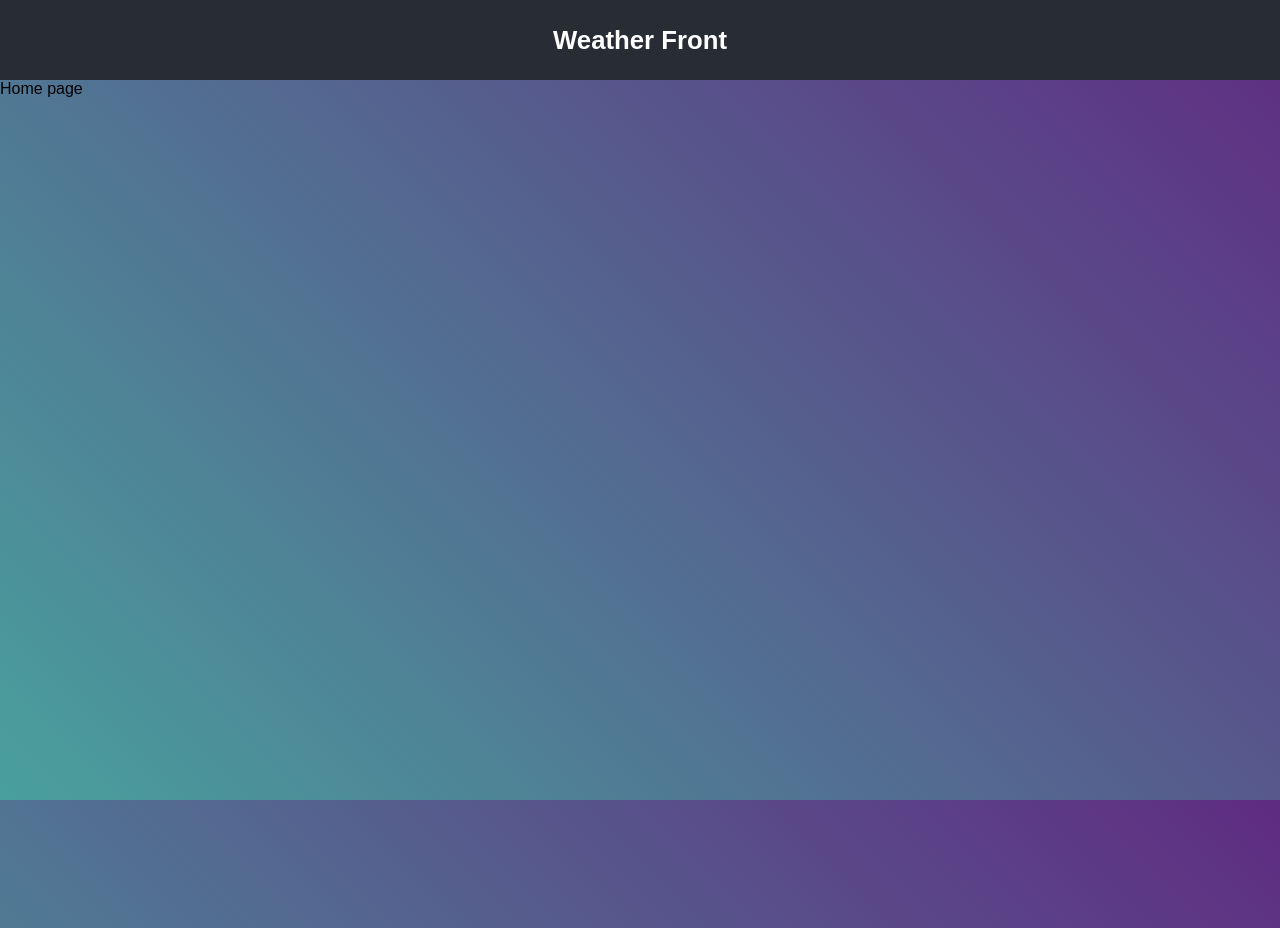
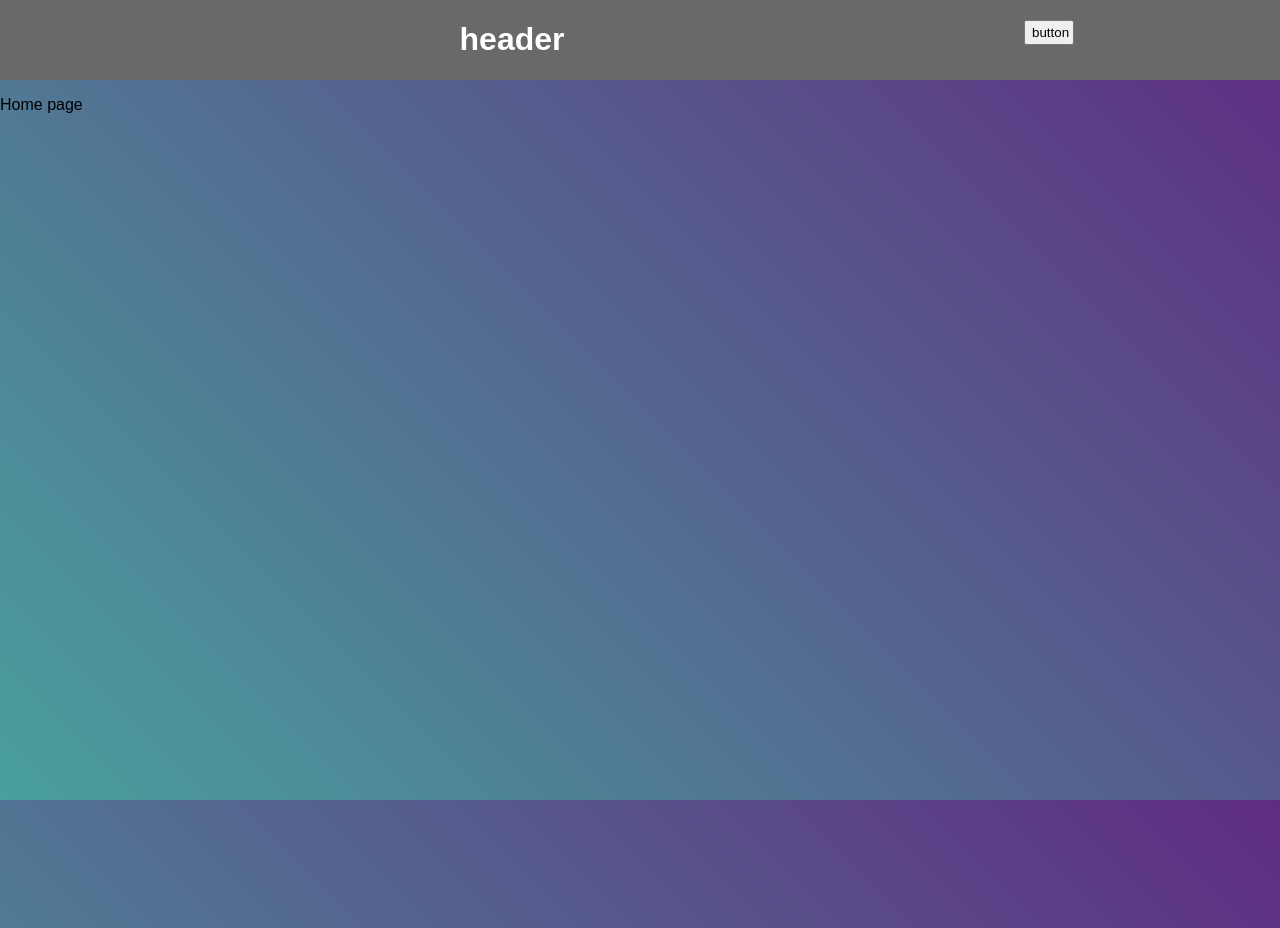
Before and after one commit to SunRises-On/WeatherApp, a React (Create React App) app in the folder frontend/: page / in a window 1280 px wide. Built offline with nearby package versions, Linux system fonts and the light colour scheme.

Commit message:
Align Button and Header in CSS.
Next add Navigate back.

```diff
--- a/frontend/src/App.js
+++ b/frontend/src/App.js
@@ -1,6 +1,6 @@
 import './App.css';
 import React from 'react';
-import {Navigate, Routes, Route, BrowserRouter } from "react-router-dom";
+import {Navigate, Routes, Route, Outlet } from "react-router-dom";
 
 //pages
 import Home from './pages/Home';
@@ -10,7 +10,17 @@ import Weather from './pages/Weather';
 import PrivateRoutes from './component/PrivateRoutes';
 import {setAuthToken} from './helpers/setAuthToken';
 //component
-import Header from './component/Header';
+import NavBar from './component/NavBar';
+
+function BasicLayout(){
+  return(
+    <>
+      <NavBar/>
+      <Outlet />
+    </>
+  )
+}
+
 
 function App() {
 
@@ -22,30 +32,19 @@ function App() {
 
    return(
     <div >
-      <Header/>
-      <BrowserRouter>
            <Routes>
               <Route element ={<PrivateRoutes/>}>
                 <Route path='weather' element={<Weather/>}/>
                 {/* <Route path='other' element={<Other/>}/> */}
               </Route>
-               <Route
-                   exact path="/"
-                   element={<Home/>}
-               />
-               <Route
-                   path="login"
-                   element={<Login/>}
-               />
-               <Route
-                    path="register"
-                    element={<Register/>}
-               />
+              <Route path="/" element={<BasicLayout/>}>
+                <Route index element={<Home/>} />
+                <Route path="login" element={<Login/>}/>
+                <Route path="register" element={<Register/>}/>
+              </Route>
                {/* when we make an invalid path we will be redirected to home page component */}
                <Route path='*' element={<Navigate to="/"/>} />
-
-           </Routes>
-       </BrowserRouter>
+          </Routes>
     </div>
    );
 }
--- a/frontend/src/component/Header.js
+++ /dev/null
@@ -1,16 +0,0 @@
-import React from 'react';
-import './style/HeaderStyle.css';
-
-function Header(){
-    return(
-
-        <nav  className='header'>
-            <div className="row col-12 d-flex justify-content-center text-white">
-                <h3>Weather Front</h3>
-            </div>
-        </nav>
-
-
-    )
-}
-export default Header;
--- /dev/null
+++ b/frontend/src/component/NavBar.js
@@ -0,0 +1,17 @@
+import React from 'react';
+import { useNavigate } from 'react-router-dom';
+import './style/HeaderStyle.css';
+
+function NavBar(){
+     const navigate = useNavigate();
+
+    return(
+        <div className='navBar'>
+            <h1 className='header'>header</h1>
+            <div className='nav-left'>
+                <button className='btn'>button</button>
+            </div>
+        </div>
+    )
+}
+export default NavBar;
--- a/frontend/src/component/style/HeaderStyle.css
+++ b/frontend/src/component/style/HeaderStyle.css
@@ -1,11 +1,28 @@
+.navBar {
+  display: flex;
+  justify-content: center;
+  position:relative;
+  /* display: flex;
+  justify-content: center;
+  position:relative; */
+
+  background-color: dimgrey;
+  color:white;
+}
 .header {
-    background-color: #282c34;
-    height: 6%;
-    /* min-height: 100vh; */
-    display: flex;
-    flex-direction: column;
-    align-items: center;
-    justify-content: center;
-    font-size: calc(6px + 2vmin);
-    color: white;
-  }
+  text-align:center;
+  width: 80%;
+}
+.nav-left {
+  /*position: absolute;
+  right: 0;*/
+  width: 20%;
+}
+
+.btn{
+  margin-top: 20px;
+  position: absolute;
+  height: 25px;
+  width: 50px;
+
+}
--- a/frontend/src/component/style/RegFormStyle.css
+++ b/frontend/src/component/style/RegFormStyle.css
@@ -45,9 +45,7 @@ body{
 .password{
     display: table-row;
 }
-/* .email>.form__label{
-    padding-right: 40px;
-} */
+
 
 .footer{
     text-align: center;
--- a/frontend/src/helpers/setAuthToken.js
+++ b/frontend/src/helpers/setAuthToken.js
@@ -1,4 +1,4 @@
-import axios, { Axios } from 'axios';
+import axios from 'axios';
 
 export const setAuthToken = token => {
     if (token) {
--- a/frontend/src/index.js
+++ b/frontend/src/index.js
@@ -3,12 +3,13 @@ import ReactDOM from 'react-dom/client';
 import './index.css';
 import reportWebVitals from './reportWebVitals';
 import App from './App';
+import { BrowserRouter } from 'react-router-dom';
 
 const root = ReactDOM.createRoot(document.getElementById('root'));
 root.render(
-  <React.StrictMode>
-    <App />
-  </React.StrictMode>
+  <BrowserRouter>
+      <App />
+  </BrowserRouter>
 );
 
 // If you want to start measuring performance in your app, pass a function
--- a/frontend/src/pages/Home.js
+++ b/frontend/src/pages/Home.js
@@ -1,9 +1,9 @@
 function HomePage() {
     return (
       <div>
-        <header>
+        <p>
           Home page
-        </header>
+        </p>
       </div>
     );
   }
--- a/frontend/src/pages/Login.js
+++ b/frontend/src/pages/Login.js
@@ -1,5 +1,4 @@
 import React from "react";
-import axios from "axios";
 import { setAuthToken } from "../helpers/setAuthToken";
 import LoginService from "../services/LoginService";
 import ErrorService from "../services/ErrorService";
--- a/frontend/src/services/LoginService.js
+++ b/frontend/src/services/LoginService.js
@@ -1,4 +1,3 @@
-import React from 'react';
 import axios from 'axios';
 
 const LOGIN_API_BASE_URL = "http://localhost:8080/api/v1/auth/authenticate";
--- a/frontend/src/services/RegisterService.js
+++ b/frontend/src/services/RegisterService.js
@@ -1,4 +1,3 @@
-import React from 'react';
 import axios from 'axios';
 
 const REGISTER_API_BASE_URL = "http://localhost:8080/api/v1/auth/register";
```
